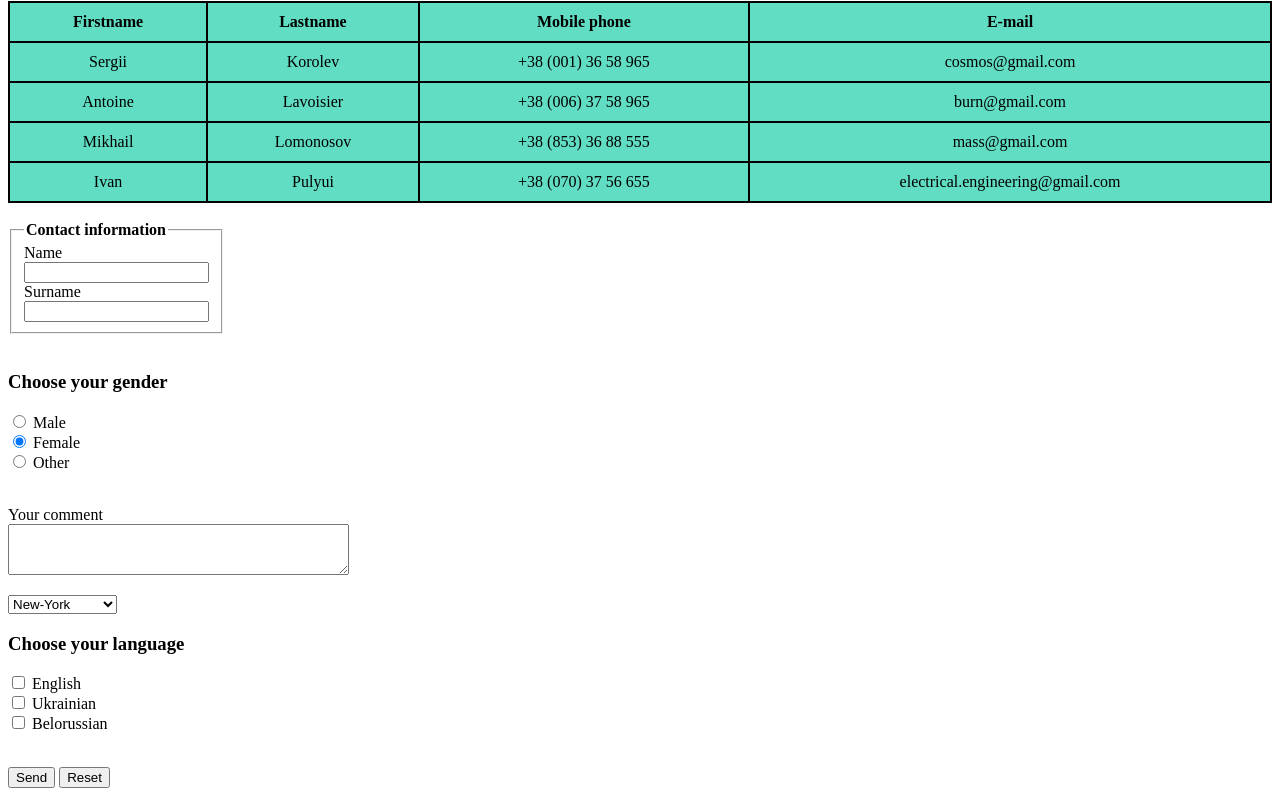
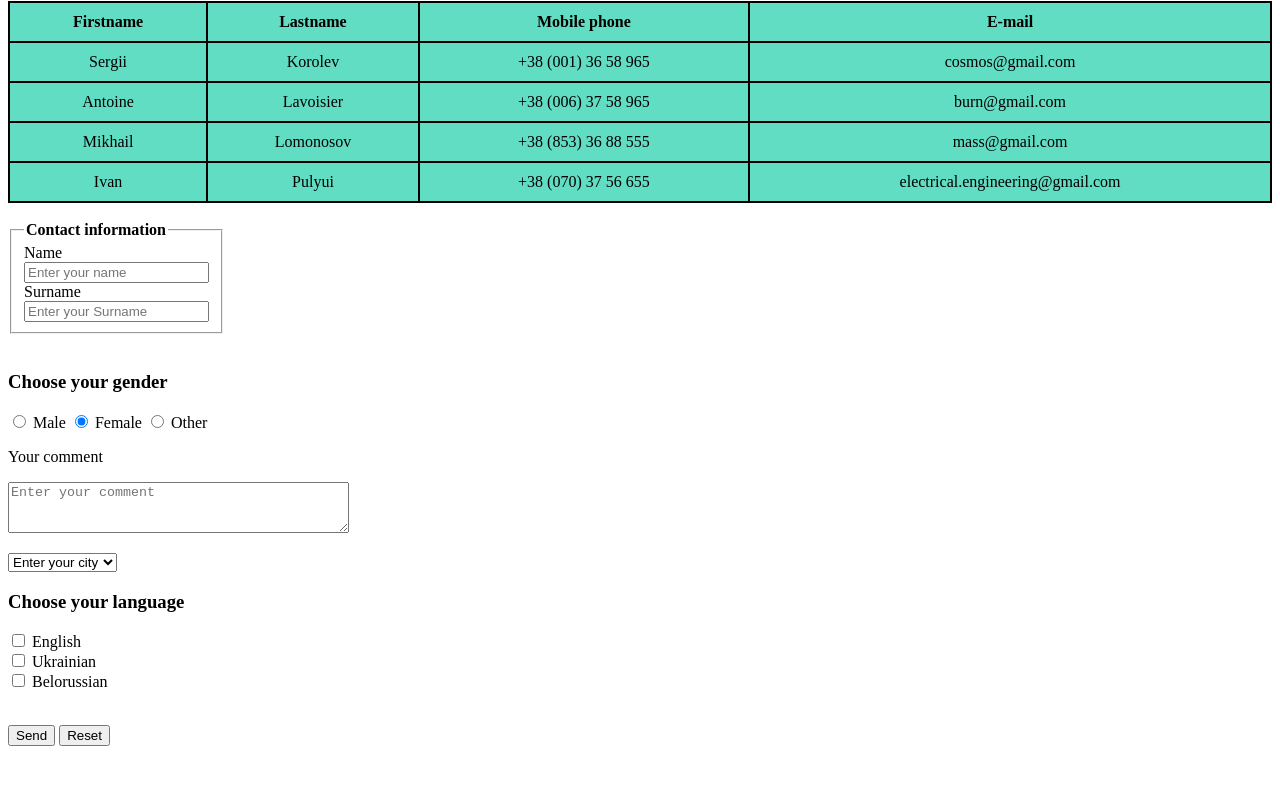
Before and after one commit to rgryshchenko/HW2, a plain HTML site: page index.html in a window 1280 px wide. Shown: the part 79-883 px from the top of the page. After the commit the page ends 841 px from the top, so only its background shows below. Drawn offline with Linux system fonts and the light colour scheme.

Commit message:
modify index.html_Correct according to comments

```diff
--- a/index.html
+++ b/index.html
@@ -49,8 +49,8 @@
 
     <fieldset>
         <legend> <strong> Contact information </strong> </legend>
-        <label>Name<input type="text" required></label>
-        <label>Surname<input type="text" required></label>
+        <label>Name<input type="text" required placeholder="Enter your name"></label>
+        <label>Surname<input type="text" required placeholder="Enter your Surname"></label>
     </fieldset>
 <br>
     <form>
@@ -58,18 +58,19 @@
     <h3>Choose your gender</h3>
 
     <input type="radio" id="male" name="gender" value="male">
-    <label for="male">Male </label><br>
+    <label for="male">Male </label>
     <input type="radio" id="female" name="gender" value="female" checked>
-    <label for="female">Female</label><br>
+    <label for="female">Female</label>
     <input type="radio" id="other" name="gender" value="other">
-    <label for="other">Other</label><br><br>
+    <label for="other">Other</label>
 
 
-    <p>Your comment<br>
-        <textarea name="comment" cols="40" rows="3"></textarea></p>
+    <p>Your comment</p>
+        <p><textarea name="comment" cols="40" rows="3" placeholder="Enter your comment"></textarea></p>
 
-        <select name="user_city">
-            <optgroup label="USA">
+          <select name="user_city">
+              <option value="1" selected disabled>Enter your city</option>
+              <optgroup label="USA">
               <option value="1">New-York</option>
               <option value="2">Washington</option>
               <option value="3">Sacramento</option>
```
